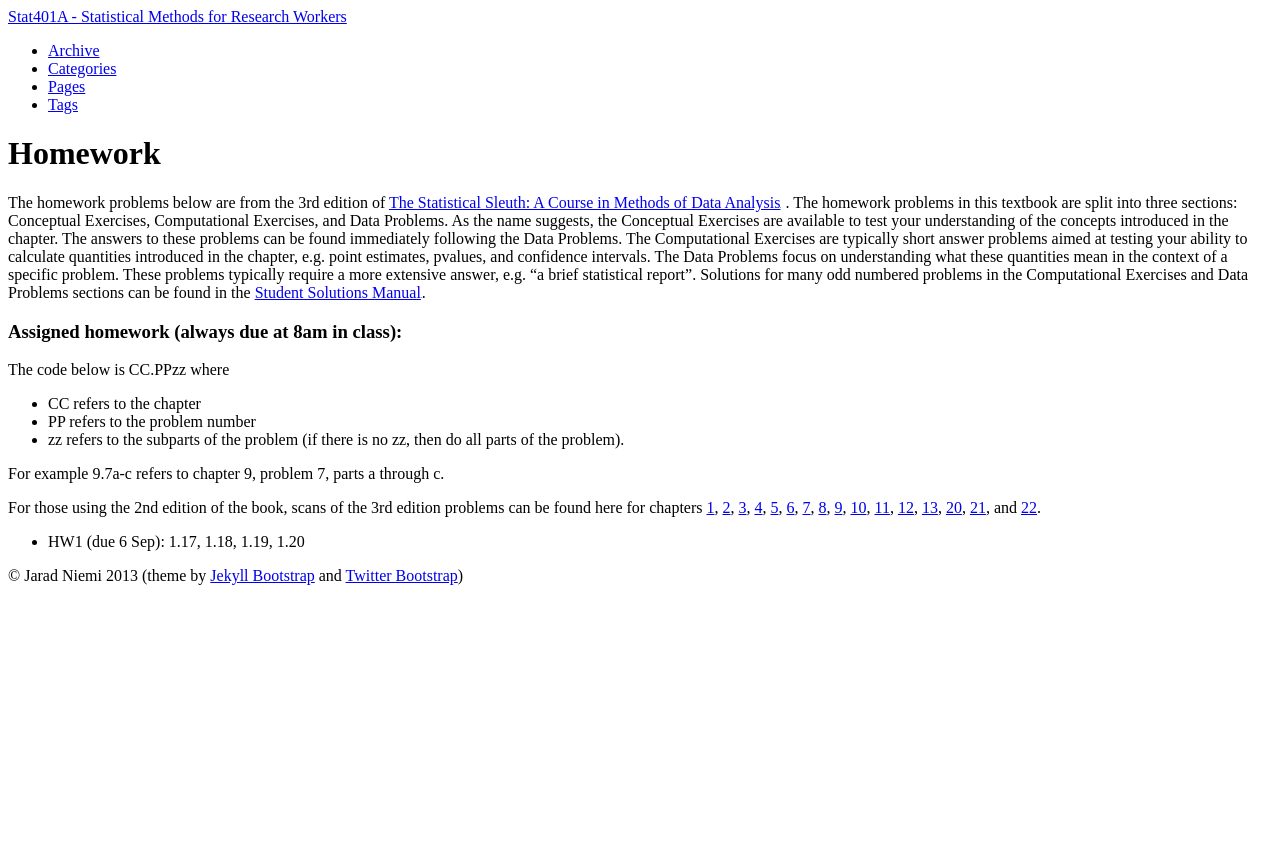
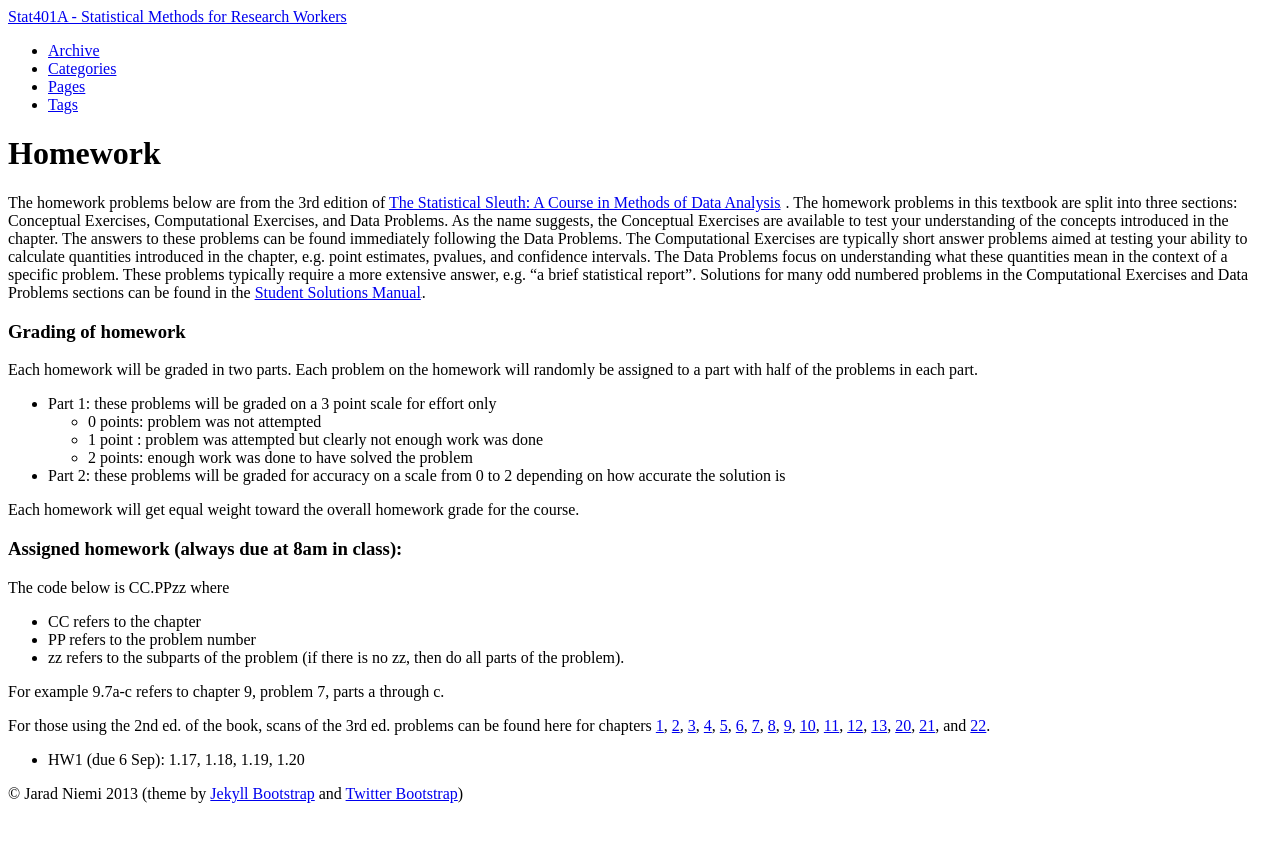
Before and after one commit to jarad/stat401A, a Jekyll site: the page built from homework.md, in a window 1280 px wide. Shown: the top 842 px of the page. Built offline with Jekyll 4.4.1, drawn with Linux system fonts in a browser that asks for light colours; grey boxes are pictures that could not be loaded.

Commit message:
updated homework page with grading scheme

```diff
--- a/homework.md
+++ b/homework.md
@@ -13,6 +13,19 @@ The Data Problems focus on understanding what these quantities mean in the conte
 These problems typically require a more extensive answer, e.g. "a brief statistical report".
 Solutions for many odd numbered problems in the Computational Exercises and Data Problems sections can be found in the <a href="http://www.amazon.com/gp/product/1133491332/ref=as_li_ss_tl?ie=UTF8&camp=1789&creative=390957&creativeASIN=1133491332&linkCode=as2&tag=jarnieassprod-20">Student Solutions Manual</a><img src="http://ir-na.amazon-adsystem.com/e/ir?t=jarnieassprod-20&l=as2&o=1&a=1133491332" width="1" height="1" border="0" alt="" style="border:none !important; margin:0px !important;" />.
 
+
+### Grading of homework
+
+Each homework will be graded in two parts. Each problem on the homework will randomly be assigned to a part with half of the problems in each part.
+
+- Part 1: these problems will be graded on a 3 point scale for effort only
+  - 0 points: problem was not attempted
+  - 1 point : problem was attempted but clearly not enough work was done
+  - 2 points: enough work was done to have solved the problem
+- Part 2: these problems will be graded for accuracy on a scale from 0 to 2 depending on how accurate the solution is
+
+Each homework will get equal weight toward the overall homework grade for the course.
+
 ### Assigned homework (always due at 8am in class):
 
 The code below is CC.PPzz where
@@ -23,7 +36,7 @@ The code below is CC.PPzz where
 
 For example 9.7a-c refers to chapter 9, problem 7, parts a through c.
 
-For those using the 2nd edition of the book, scans of the 3rd edition problems can be found here for chapters [1]({{BASE_PATH}}/homework/ch1.pdf), [2]({{BASE_PATH}}/homework/ch2.pdf), [3]({{BASE_PATH}}/homework/ch3.pdf), [4]({{BASE_PATH}}/homework/ch4.pdf), [5]({{BASE_PATH}}/homework/ch5.pdf), [6]({{BASE_PATH}}/homework/ch6.pdf), [7]({{BASE_PATH}}/homework/ch7.pdf), [8]({{BASE_PATH}}/homework/ch8.pdf), [9]({{BASE_PATH}}/homework/ch9.pdf), [10]({{BASE_PATH}}/homework/ch10.pdf), [11]({{BASE_PATH}}/homework/ch11.pdf), [12]({{BASE_PATH}}/homework/ch12.pdf), [13]({{BASE_PATH}}/homework/ch13.pdf), [20]({{BASE_PATH}}/homework/ch20.pdf), [21]({{BASE_PATH}}/homework/ch21.pdf), and [22]({{BASE_PATH}}/homework/ch22.pdf).
+For those using the 2nd ed. of the book, scans of the 3rd ed. problems can be found here for chapters [1]({{BASE_PATH}}/homework/ch1.pdf), [2]({{BASE_PATH}}/homework/ch2.pdf), [3]({{BASE_PATH}}/homework/ch3.pdf), [4]({{BASE_PATH}}/homework/ch4.pdf), [5]({{BASE_PATH}}/homework/ch5.pdf), [6]({{BASE_PATH}}/homework/ch6.pdf), [7]({{BASE_PATH}}/homework/ch7.pdf), [8]({{BASE_PATH}}/homework/ch8.pdf), [9]({{BASE_PATH}}/homework/ch9.pdf), [10]({{BASE_PATH}}/homework/ch10.pdf), [11]({{BASE_PATH}}/homework/ch11.pdf), [12]({{BASE_PATH}}/homework/ch12.pdf), [13]({{BASE_PATH}}/homework/ch13.pdf), [20]({{BASE_PATH}}/homework/ch20.pdf), [21]({{BASE_PATH}}/homework/ch21.pdf), and [22]({{BASE_PATH}}/homework/ch22.pdf).
 
 
 - HW1 (due 6 Sep): 1.17, 1.18, 1.19, 1.20
```
